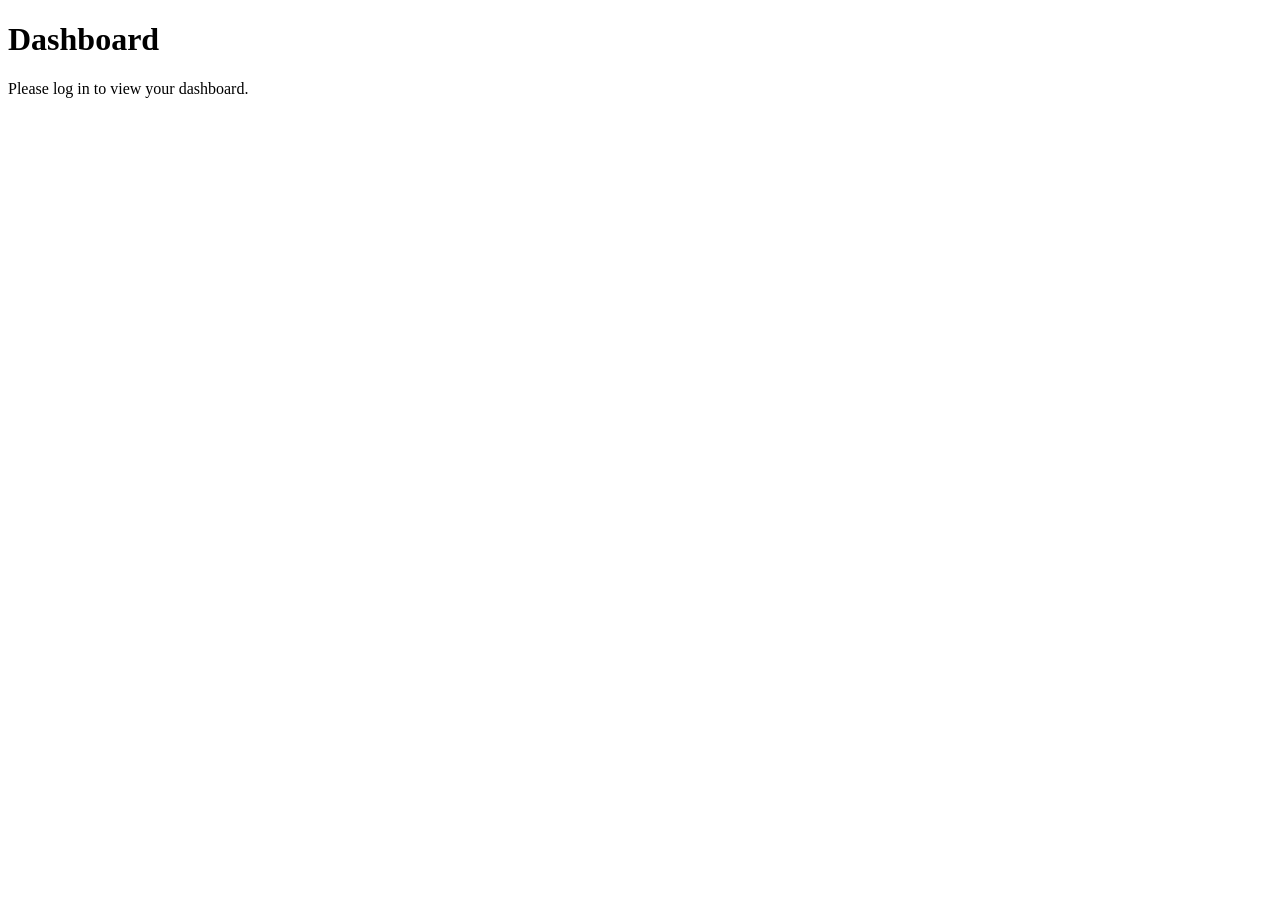
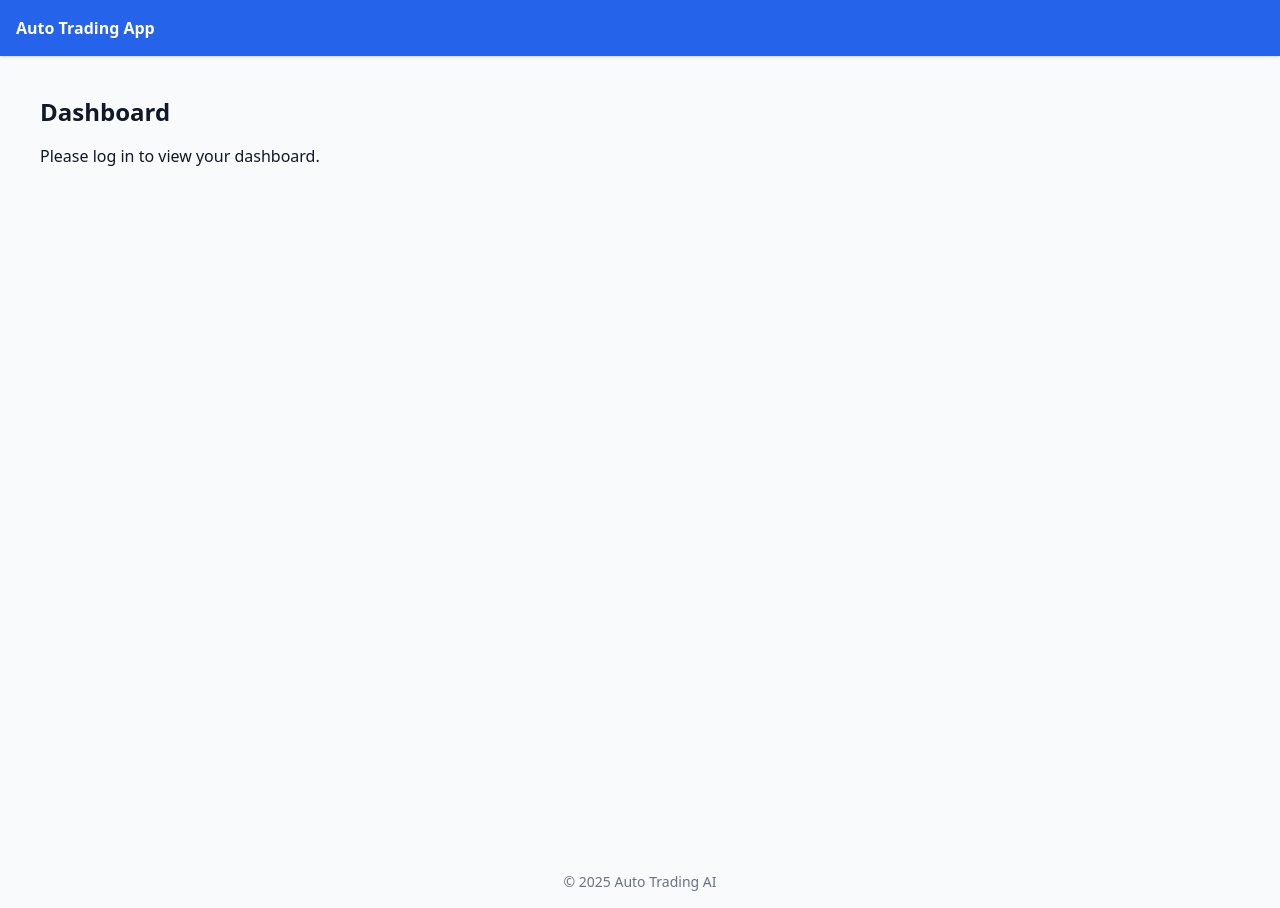
Before and after one commit to datvt88/CPLS, a Next.js app: page /dashboard in a window 1280 px wide. Before the commit the page ends 800 px from the top, so only its background shows below. Built offline with nearby package versions, Linux system fonts and the light colour scheme; no server answers.

Commit message:
Create layout.tsx

```diff
--- /dev/null
+++ b/app/layout.tsx
@@ -0,0 +1,24 @@
+// app/layout.tsx
+import './globals.css'
+import { ReactNode } from 'react'
+
+export const metadata = {
+  title: 'Auto Trading App',
+  description: 'Vietnam Stock Trading with AI Signals (Gemini + Supabase)',
+}
+
+export default function RootLayout({ children }: { children: ReactNode }) {
+  return (
+    <html lang="en">
+      <body className="bg-gray-50 text-gray-900">
+        <header className="p-4 bg-blue-600 text-white font-semibold shadow">
+          Auto Trading App
+        </header>
+        <main className="min-h-screen p-4">{children}</main>
+        <footer className="p-4 text-center text-sm text-gray-500">
+          © {new Date().getFullYear()} Auto Trading AI
+        </footer>
+      </body>
+    </html>
+  )
+}
```
